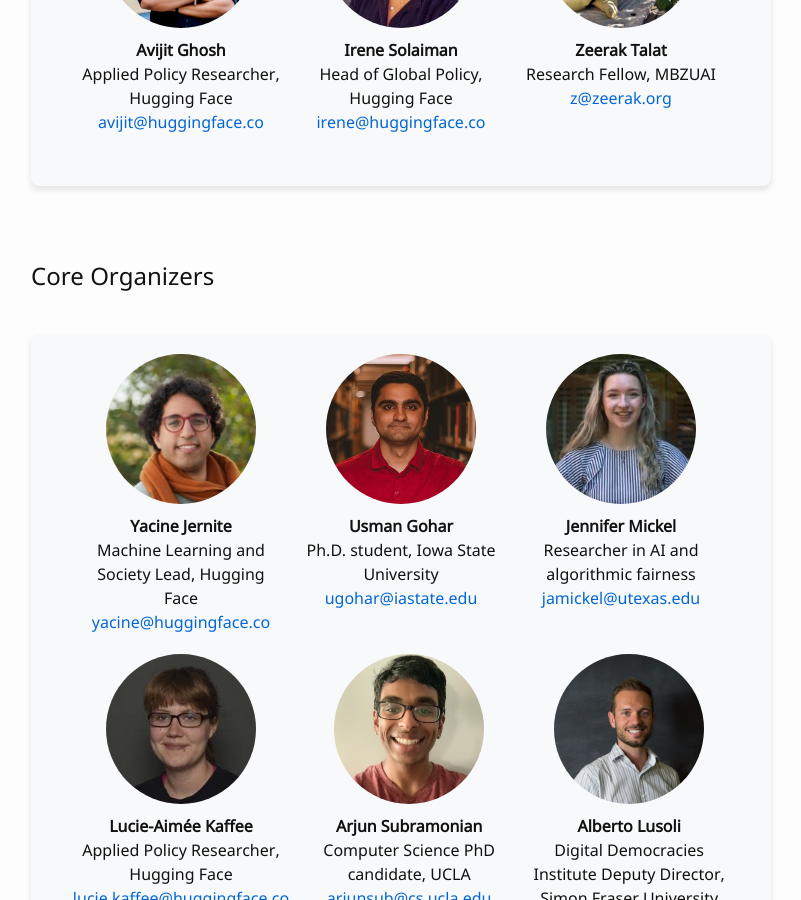
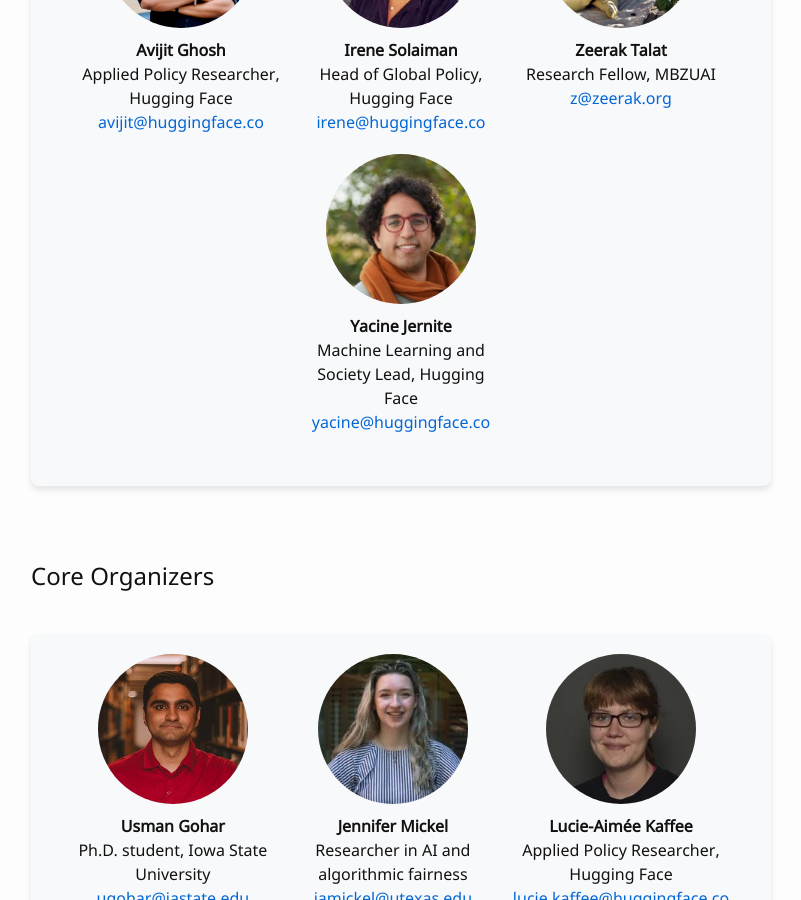
Before and after one commit to aaai-fidu-lab/aaai-fidu-lab.github.io, a Jekyll site: the page built from organizers.md, in a window 1280 px wide and 900 px high, scrolled down 382 px. Shown: the whole window, without its empty margins (239-1040 px from the left). Built offline with Jekyll 4.4.1, drawn with Linux system fonts in a browser that asks for light colours; our own code applies the rules of GitHub Pages for plain Markdown files.

```diff
--- a/organizers.md
+++ b/organizers.md
@@ -94,13 +94,6 @@ a {
       <a href="mailto:z@zeerak.org">z@zeerak.org</a>
     </div>
   </div>
-</div>
-</div>
-
-# Core Organizers
-
-<div class="section-card">
-<div class="core-organizer-grid">
   <div class="organizer-card">
     <img src="images/yacine-jernite.jpg" alt="Yacine Jernite" class="organizer-photo">
     <div class="organizer-info">
@@ -109,6 +102,13 @@ a {
       <a href="mailto:yacine@huggingface.co">yacine@huggingface.co</a>
     </div>
   </div>
+</div>
+</div>
+
+# Core Organizers
+
+<div class="section-card">
+<div class="core-organizer-grid">
   <div class="organizer-card">
     <img src="images/usman-gohar.jpg" alt="Usman Gohar" class="organizer-photo">
     <div class="organizer-info">
```
